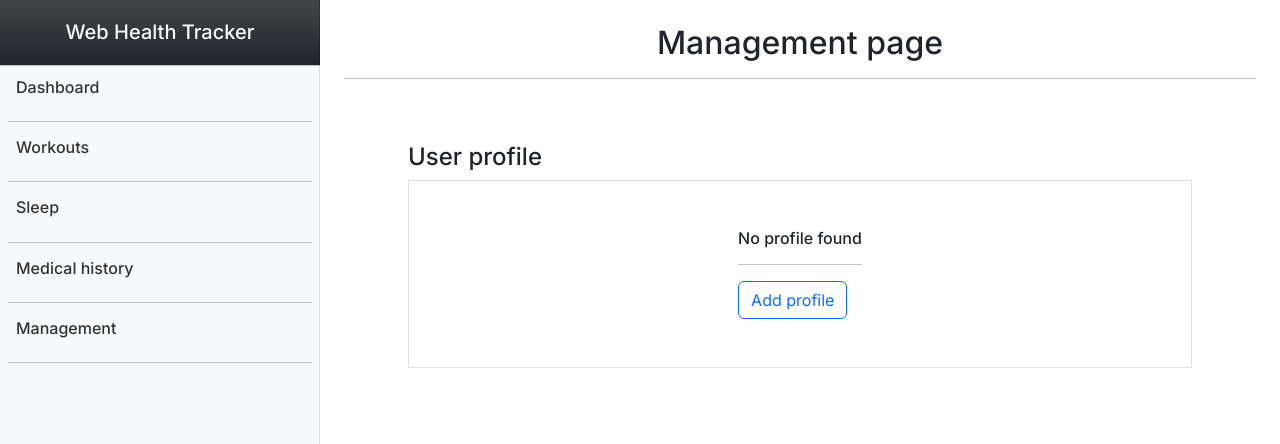
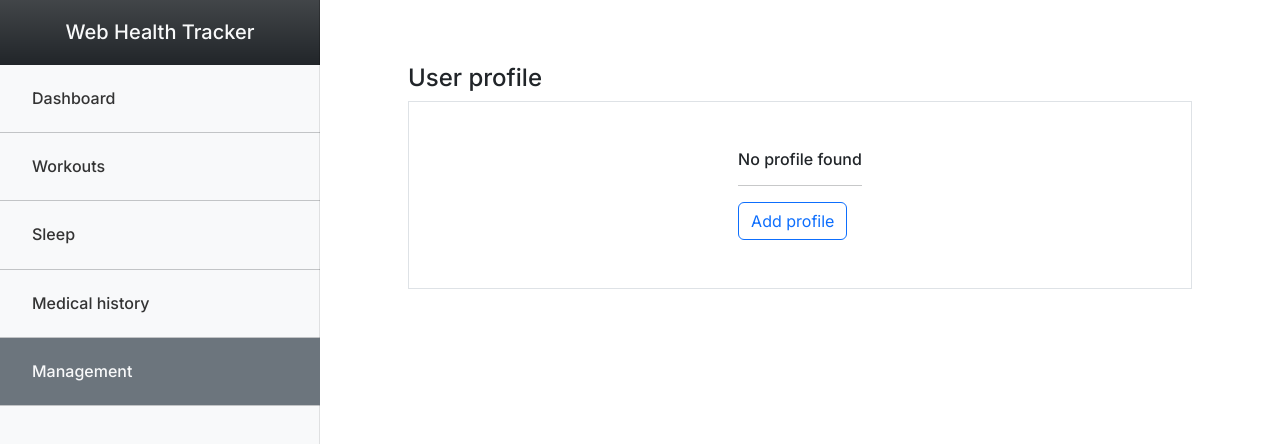
Before and after one commit to lantoday/WebHealthTracker, a Next.js app in the folder web-health-tracker/: page /management in a window 1280 px wide. Shown: the top 444 px of the page. Built offline with nearby package versions, Linux system fonts and the light colour scheme.

Commit message:
Show active sidebar menu according to user click.

```diff
--- a/web-health-tracker/src/app/management/page.tsx
+++ b/web-health-tracker/src/app/management/page.tsx
@@ -33,8 +33,8 @@ const ProfilePage: React.FC = () => {
 
   return (
     <Layout>
-      <p className="h2 d-flex justify-content-center mt-4">Management page</p>
-      <hr />
+      {/* <p className="h2 d-flex justify-content-center mt-4">Management page</p> */}
+      {/* <hr /> */}
       <div className="m-5 p-3">
         <p className="h4">User profile</p>
         <div className="border">
--- a/web-health-tracker/src/app/ui/shared/navbar.tsx
+++ b/web-health-tracker/src/app/ui/shared/navbar.tsx
@@ -1,6 +1,18 @@
-import React from "react";
+"use client";
+
+import React, { useState, useEffect } from "react";
+import { useRouter, usePathname } from "next/navigation";
 
 const Navbar: React.FC = () => {
+  const router = useRouter();
+  const pathname = usePathname();
+  const [activeItem, setActiveItem] = useState<string>(pathname);
+
+  useEffect(() => {
+    // Update active item based on current route
+    setActiveItem(pathname);
+  }, [pathname]);
+
   return (
     <nav id="sidebarMenu" className="col-md-3 col-lg-3 bg-light sidebar p-0">
       <div className="position-sticky">
@@ -10,41 +22,87 @@ const Navbar: React.FC = () => {
               <span className="h5">Web Health Tracker</span>
             </a>
           </li>
-          <hr className="mb-1 mt-0" />
-          <li className="nav-item h6">
-            <a className="nav-link" aria-current="page" href="/dashboard">
-              {/* <span data-feather="home"></span> */}
+          {/* <hr className="mb-1 mt-0" /> */}
+          <li
+            className={`p-3 m-0 nav-item h6 ${
+              activeItem === "/dashboard" ? "bg-secondary" : ""
+            }`}
+          >
+            <a
+              className={`nav-link ${
+                activeItem === "/dashboard" ? "text-light" : ""
+              }`}
+              href="/dashboard"
+              onClick={() => setActiveItem("/dashboard")}
+            >
               Dashboard
             </a>
           </li>
-          <hr className="m-2" />
-          <li className="nav-item h6">
-            <a className="nav-link" href="/workouts">
-              {/* <span data-feather="file"></span> */}
+          <hr className="m-0" />
+          <li
+            className={`p-3 m-0 nav-item h6 ${
+              activeItem === "/workouts" ? "bg-secondary" : ""
+            }`}
+          >
+            <a
+              className={`nav-link ${
+                activeItem === "/workouts" ? "text-light" : ""
+              }`}
+              href="/workouts"
+              onClick={() => setActiveItem("/workouts")}
+            >
               Workouts
             </a>
           </li>
-          <hr className="m-2" />
-          <li className="nav-item h6">
-            <a className="nav-link" href="/sleep">
-              {/* <span data-feather="shopping-cart"></span> */}
+          <hr className="m-0" />
+          <li
+            className={`p-3 m-0 nav-item h6 ${
+              activeItem === "/sleep" ? "bg-secondary" : ""
+            }`}
+          >
+            <a
+              className={`nav-link ${
+                activeItem === "/sleep" ? "text-light" : ""
+              }`}
+              href="/sleep"
+              onClick={() => setActiveItem("/sleep")}
+            >
               Sleep
             </a>
           </li>
-          <hr className="m-2" />
-          <li className="nav-item h6">
-            <a className="nav-link" href="/history">
+          <hr className="m-0" />
+          <li
+            className={`p-3 m-0 nav-item h6 ${
+              activeItem === "/history" ? "bg-secondary" : ""
+            }`}
+          >
+            <a
+              className={`nav-link ${
+                activeItem === "/history" ? "text-light" : ""
+              }`}
+              href="/history"
+              onClick={() => setActiveItem("/history")}
+            >
               Medical history
             </a>
           </li>
-          <hr className="m-2" />
-          <li className="nav-item h6">
-            <a className="nav-link" href="/management">
-              {/* <span data-feather="shopping-cart"></span> */}
+          <hr className="m-0" />
+          <li
+            className={`p-3 m-0 nav-item h6 ${
+              activeItem === "/management" ? "bg-secondary" : ""
+            }`}
+          >
+            <a
+              className={`nav-link ${
+                activeItem === "/management" ? "text-light" : ""
+              }`}
+              href="/management"
+              onClick={() => setActiveItem("/management")}
+            >
               Management
             </a>
           </li>
-          <hr className="m-2" />
+          <hr className="m-0" />
         </ul>
       </div>
     </nav>
```
Also changed, not shown: web-health-tracker/src/app/workouts/page.tsx (+0 -18 lines).
